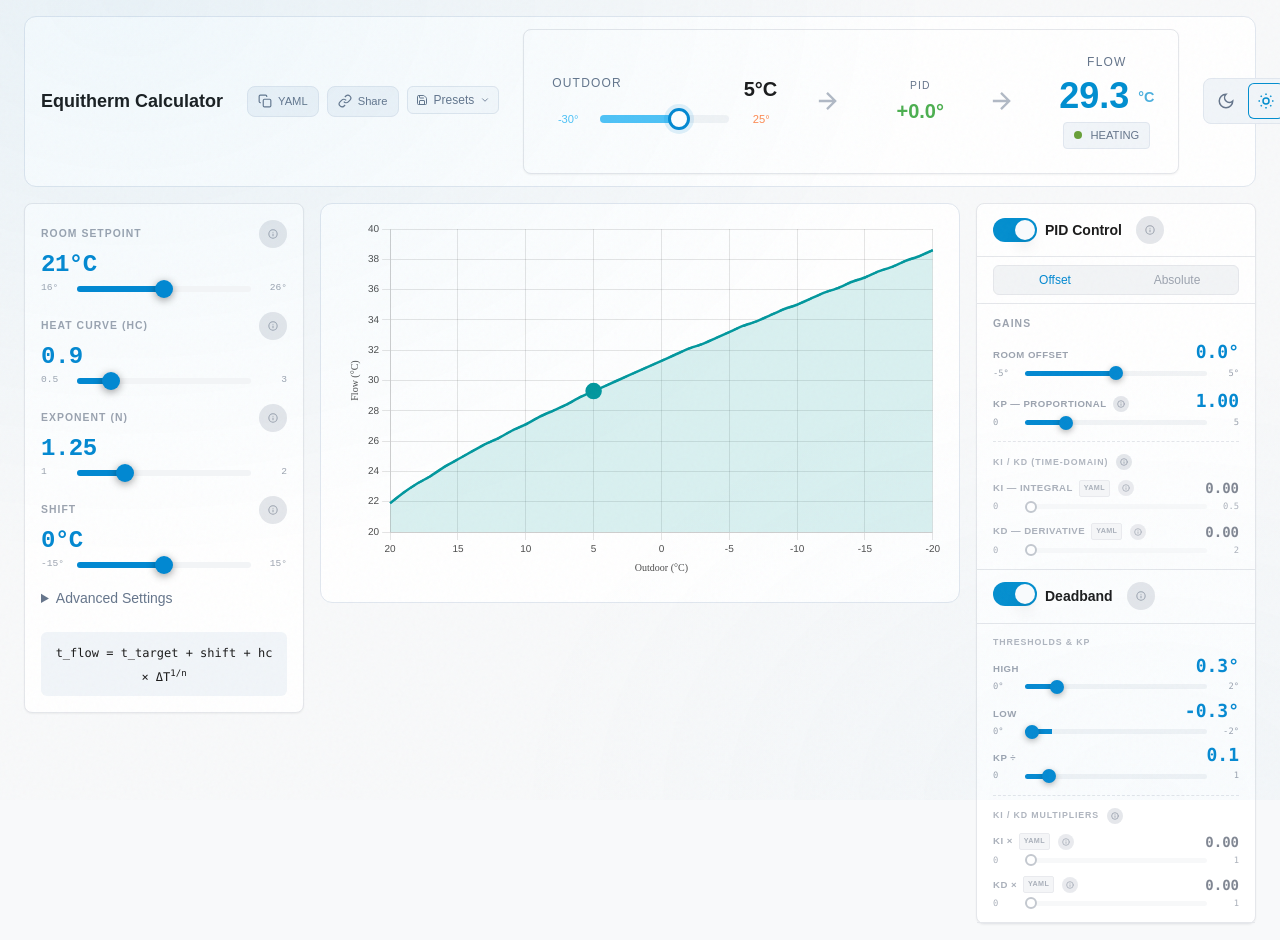
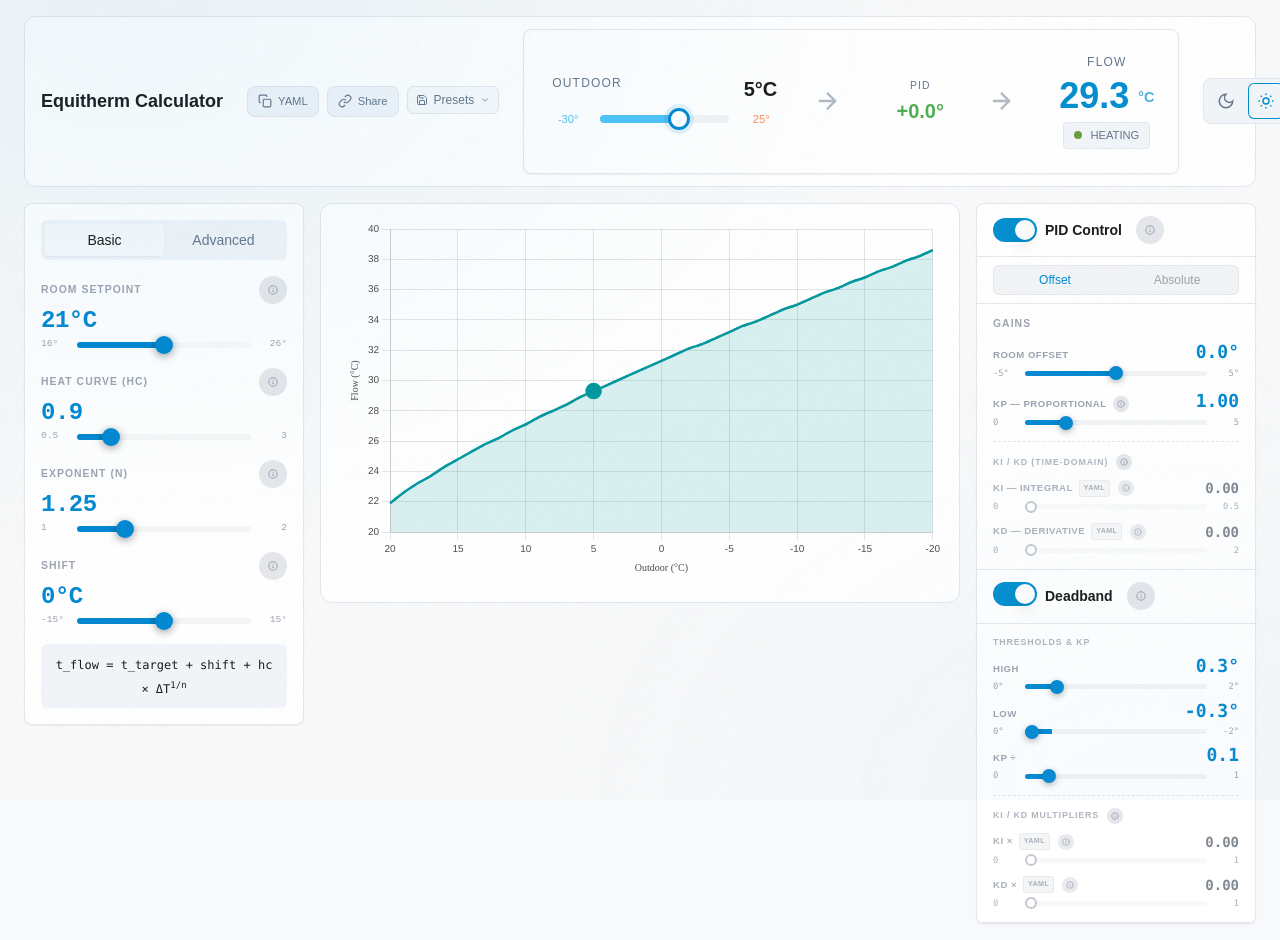
Before and after one commit to P4uLT/equitherm-studio, a React (Vite) app in the folder packages/web/: page / in a window 1280 px wide. Built offline with nearby package versions, Linux system fonts and the light colour scheme.

Commit message:
feat(web): add Tabs to ControlsCard for Basic/Advanced
Replace collapsible details element with shadcn Tabs component for
better UX. Basic tab shows primary sliders (setpoint, hc, n, shift).
Advanced tab shows flow limits and outdoor temperature range.

```diff
--- a/packages/web/package.json
+++ b/packages/web/package.json
@@ -19,6 +19,7 @@
     "@radix-ui/react-slider": "^1.3.6",
     "@radix-ui/react-slot": "^1.2.4",
     "@radix-ui/react-switch": "^1.2.6",
+    "@radix-ui/react-tabs": "^1.1.13",
     "@radix-ui/react-tooltip": "^1.2.8",
     "chart.js": "^4.5.1",
     "class-variance-authority": "^0.7.1",
--- a/packages/web/src/components/ControlsCard/ControlsCard.tsx
+++ b/packages/web/src/components/ControlsCard/ControlsCard.tsx
@@ -3,6 +3,7 @@ import { useStore } from '../../store/useStore';
 import { SliderControl } from './SliderControl';
 import { InfoTooltip } from './InfoTooltip';
 import { Card } from '@/components/ui/card';
+import { Tabs, TabsContent, TabsList, TabsTrigger } from '@/components/ui/tabs';
 
 // Tooltip icons as SVG components
 const SetpointIcon = () => (
@@ -56,7 +57,13 @@ export function ControlsCard() {
   return (
     <aside>
       <Card className="p-4">
-      <section className="mb-4">
+      <Tabs defaultValue="basic" className="w-full">
+        <TabsList className="w-full">
+          <TabsTrigger value="basic" className="flex-1">Basic</TabsTrigger>
+          <TabsTrigger value="advanced" className="flex-1">Advanced</TabsTrigger>
+        </TabsList>
+
+        <TabsContent value="basic" className="mt-4">
           <SliderControl
             id="t_target"
             label="Room Setpoint"
@@ -125,11 +132,9 @@ export function ControlsCard() {
               </InfoTooltip>
             }
           />
-      </section>
+        </TabsContent>
 
-      <details className="mb-4">
-        <summary className="cursor-pointer text-sm text-muted-foreground mb-2">Advanced Settings</summary>
-
+        <TabsContent value="advanced" className="mt-4">
           <SliderControl
             id="min_flow"
             label="Min Flow"
@@ -197,9 +202,10 @@ export function ControlsCard() {
               </InfoTooltip>
             }
           />
-      </details>
+        </TabsContent>
+      </Tabs>
 
-      <div className="bg-secondary rounded-md p-2 text-center">
+      <div className="bg-secondary rounded-md p-2 text-center mt-4">
         <code className="font-mono text-xs text-secondary-foreground">t_flow = t_target + shift + hc × ΔT<sup>1/n</sup></code>
       </div>
       </Card>
--- /dev/null
+++ b/packages/web/src/components/ui/tabs.tsx
@@ -0,0 +1,53 @@
+import * as React from "react"
+import * as TabsPrimitive from "@radix-ui/react-tabs"
+
+import { cn } from "@/lib/utils"
+
+const Tabs = TabsPrimitive.Root
+
+const TabsList = React.forwardRef<
+  React.ElementRef<typeof TabsPrimitive.List>,
+  React.ComponentPropsWithoutRef<typeof TabsPrimitive.List>
+>(({ className, ...props }, ref) => (
+  <TabsPrimitive.List
+    ref={ref}
+    className={cn(
+      "inline-flex h-10 items-center justify-center rounded-md bg-muted p-1 text-muted-foreground",
+      className
+    )}
+    {...props}
+  />
+))
+TabsList.displayName = TabsPrimitive.List.displayName
+
+const TabsTrigger = React.forwardRef<
+  React.ElementRef<typeof TabsPrimitive.Trigger>,
+  React.ComponentPropsWithoutRef<typeof TabsPrimitive.Trigger>
+>(({ className, ...props }, ref) => (
+  <TabsPrimitive.Trigger
+    ref={ref}
+    className={cn(
+      "inline-flex items-center justify-center whitespace-nowrap rounded-sm px-3 py-1.5 text-sm font-medium ring-offset-background transition-all focus-visible:outline-none focus-visible:ring-2 focus-visible:ring-ring focus-visible:ring-offset-2 disabled:pointer-events-none disabled:opacity-50 data-[state=active]:bg-background data-[state=active]:text-foreground data-[state=active]:shadow-sm",
+      className
+    )}
+    {...props}
+  />
+))
+TabsTrigger.displayName = TabsPrimitive.Trigger.displayName
+
+const TabsContent = React.forwardRef<
+  React.ElementRef<typeof TabsPrimitive.Content>,
+  React.ComponentPropsWithoutRef<typeof TabsPrimitive.Content>
+>(({ className, ...props }, ref) => (
+  <TabsPrimitive.Content
+    ref={ref}
+    className={cn(
+      "mt-2 ring-offset-background focus-visible:outline-none focus-visible:ring-2 focus-visible:ring-ring focus-visible:ring-offset-2",
+      className
+    )}
+    {...props}
+  />
+))
+TabsContent.displayName = TabsPrimitive.Content.displayName
+
+export { Tabs, TabsList, TabsTrigger, TabsContent }
```
Also changed, not shown: 1 other file (tests, documents, lock files or other folders). Lines whose indentation alone changed are shown as unchanged.
